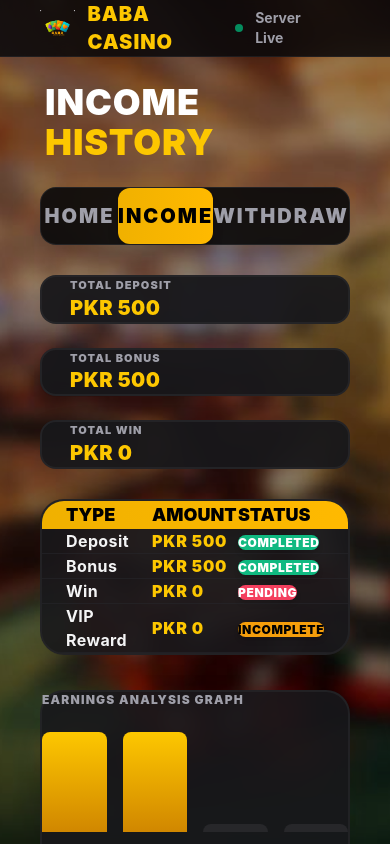
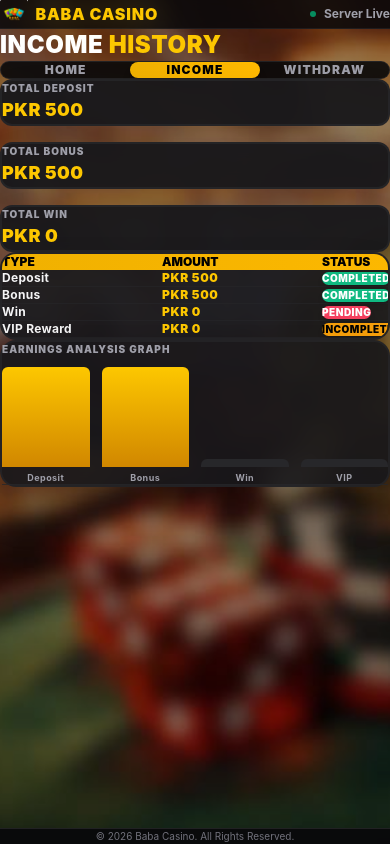
Before and after one commit to jeffoperezi590-lang/baba-casino, a React (Vite) app in the folder client/: page /income in a window 390 px wide. Built offline with nearby package versions, Linux system fonts and the light colour scheme.

Commit message:
design: fixed fluid layout padding structures

```diff
--- a/client/src/pages/Dashboard.jsx
+++ b/client/src/pages/Dashboard.jsx
@@ -52,7 +52,7 @@ function Dashboard() {
     >
       <div className="absolute inset-0 bg-black/40 pointer-events-none z-0"></div>
 
-      {/* HEADER BAR */}
+      {/* 👑 FIXED UNIFIED HEADER BAR (MATCHED WITH INCOME PAGE) */}
       <header className="relative z-20 w-full bg-zinc-950/85 border-b border-zinc-800/60 backdrop-blur-xl py-3.5 flex items-center justify-between px-4 sm:px-10">
         <div className="flex items-center gap-2 sm:gap-3">
           <img src="/images/logo.png" alt="Baba Casino" className="h-7 sm:h-9 object-contain" onError={(e) => e.target.style.display = 'none'} />
@@ -67,43 +67,48 @@ function Dashboard() {
       {/* MAIN LAYOUT */}
       <main className="relative z-10 w-full flex-grow flex flex-col px-4 sm:px-10 pt-4 sm:pt-6">
 
-        {/* PROFILE BLOCK RESPONSIVE SYSTEM */}
-        <div className="w-full flex flex-col sm:flex-row justify-between items-center bg-zinc-900/80 border border-zinc-800/70 rounded-2xl sm:rounded-3xl p-4 sm:p-5 shadow-2xl backdrop-blur-xl gap-4 sm:gap-0 mb-5 sm:mb-6">
-          <div className="flex items-center gap-3 sm:gap-5 self-start sm:self-center">
-            <div className="w-12 h-12 sm:w-16 sm:h-16 rounded-full bg-gradient-to-tr from-yellow-500 via-amber-400 to-yellow-300 flex items-center justify-center text-black text-xl sm:text-3xl font-black shadow-[0_0_25px_rgba(245,158,11,0.3)]">
+        {/* 👑 RE-CONFIGURED PROFILE BLOCK (BALANCE FIXED NEXT TO NAME ON MOBILE) */}
+        <div className="w-full bg-zinc-900/80 border border-zinc-800/70 rounded-2xl sm:rounded-3xl p-4 sm:p-5 shadow-2xl backdrop-blur-xl mb-5 sm:mb-6">
+          <div className="w-full flex flex-col sm:flex-row sm:justify-between sm:items-center gap-4 sm:gap-0">
+
+            {/* LEFT PROFILE GROUP */}
+            <div className="flex items-center gap-3 sm:gap-5">
+              <div className="w-12 h-12 sm:w-16 sm:h-16 rounded-full bg-gradient-to-tr from-yellow-500 via-amber-400 to-yellow-300 flex items-center justify-center text-black text-xl sm:text-3xl font-black shadow-[0_0_25px_rgba(245,158,11,0.3)] shrink-0">
                 {user ? user.username?.charAt(0).toUpperCase() : "U"}
               </div>
               <div className="flex flex-col gap-0.5 sm:gap-1">
-              <h1 className="text-lg sm:text-2xl font-black tracking-wide uppercase text-zinc-100">
+                <h1 className="text-lg sm:text-2xl font-black tracking-wide uppercase text-zinc-100 leading-tight">
                   {user ? user.username : "Loading..."}
                 </h1>
                 <div>
-                <span className="bg-yellow-400/20 text-yellow-400 border border-yellow-400/40 text-[9px] sm:text-[10px] font-black px-2 sm:px-3 py-0.5 rounded tracking-widest">
+                  <span className="bg-yellow-400/20 text-yellow-400 border border-yellow-400/40 text-[9px] sm:text-[10px] font-black px-2 sm:px-3 py-0.5 rounded tracking-widest uppercase">
                     VIP MEMBER
                   </span>
                 </div>
               </div>
             </div>
 
-          {/* BALANCE BLOCK AND LOGOUT ROW MIXUPS FIXED */}
-          <div className="flex items-center justify-between sm:justify-end gap-4 w-full sm:w-auto border-t border-zinc-800/50 sm:border-none pt-3 sm:pt-0">
-            <div className="flex flex-col items-start gap-0.5">
-              <p className="text-zinc-400 text-[10px] sm:text-[11px] font-black tracking-widest uppercase pl-1">Total Balance</p>
-              <div className="bg-gradient-to-r from-yellow-500 to-amber-400 text-black px-4 sm:px-7 py-1.5 sm:py-2 rounded-xl text-xl sm:text-2xl font-black tracking-wider">
+            {/* RIGHT BALANCE + ACTION GROUP (WRAP CONTROLLED FOR HORIZONTAL FLOW) */}
+            <div className="flex items-center justify-between sm:justify-end gap-4 border-t border-zinc-800/50 sm:border-none pt-3 sm:pt-0 w-full sm:w-auto">
+              <div className="flex flex-row sm:flex-col items-center sm:items-start gap-2 sm:gap-0.5">
+                <p className="text-zinc-400 text-[10px] sm:text-[11px] font-black tracking-widest uppercase sm:pl-1 shrink-0">Total Balance:</p>
+                <div className="bg-gradient-to-r from-yellow-500 to-amber-400 text-black px-3.5 sm:px-7 py-1 sm:py-2 rounded-xl text-md sm:text-2xl font-black tracking-wider shadow-md ml-1 sm:ml-0">
                   PKR {user ? user.balance?.toLocaleString() : "0"}
                 </div>
               </div>
 
               <button
                 onClick={handleLogout}
-              className="bg-zinc-950/80 hover:bg-rose-600/20 text-zinc-400 hover:text-rose-400 border border-zinc-800 hover:border-rose-500/40 px-3.5 sm:px-5 py-2 sm:py-2.5 rounded-xl text-xs sm:text-sm font-black tracking-widest uppercase transition-all duration-300 active:scale-95 shadow-md self-end"
+                className="bg-zinc-950/80 hover:bg-rose-600/20 text-zinc-400 hover:text-rose-400 border border-zinc-800 hover:border-rose-500/40 px-3.5 sm:px-5 py-2 sm:py-2.5 rounded-xl text-xs sm:text-sm font-black tracking-widest uppercase transition-all duration-300 active:scale-95 shadow-md h-fit"
               >
                 Logout
               </button>
             </div>
+
+          </div>
         </div>
 
-        {/* MID NAVBAR (FLUID SCALING SQUEEZES FOR TOUCH BOUNDS) */}
+        {/* MID NAVBAR (COMPRESSED SPACING PREVENTS WRAPPING OVERLAPS) */}
         <div className="w-full flex bg-zinc-950/90 border border-zinc-800/80 rounded-xl sm:rounded-2xl p-1 sm:p-2 shadow-2xl backdrop-blur-md mb-6 sm:mb-8">
           {["HOME", "INCOME", "WITHDRAW"].map((tab) => (
             <button
--- a/client/src/pages/Income.jsx
+++ b/client/src/pages/Income.jsx
@@ -34,79 +34,106 @@ function Income() {
     >
       <div className="absolute inset-0 bg-black/40 pointer-events-none z-0"></div>
 
-      <header className="relative z-20 w-full bg-zinc-950/85 border-b border-zinc-800/60 backdrop-blur-xl py-4 flex items-center justify-between" style={{ paddingLeft: '40px', paddingRight: '60px' }}>
-        <div className="flex items-center gap-3">
-          <img src="/images/logo.png" alt="Baba Casino" className="h-9 object-contain" onError={(e) => e.target.style.display = 'none'} />
-          <span className="text-xl font-black tracking-wider text-yellow-400">BABA CASINO</span>
+      {/* 👑 FIXED UNIFIED RESPONSIVE HEADER BAR */}
+      <header className="relative z-20 w-full bg-zinc-950/85 border-b border-zinc-800/60 backdrop-blur-xl py-3.5 flex items-center justify-between px-4 sm:px-10">
+        <div className="flex items-center gap-2 sm:gap-3">
+          <img src="/images/logo.png" alt="Baba Casino" className="h-7 sm:h-9 object-contain" onError={(e) => e.target.style.display = 'none'} />
+          <span className="text-md sm:text-xl font-black tracking-wider text-yellow-400 drop-shadow-[0_0_15px_rgba(250,204,21,0.4)]">BABA CASINO</span>
         </div>
-        <div className="flex items-center gap-3 text-sm text-zinc-400 font-bold">
-          <span className="w-2 h-2 rounded-full bg-emerald-500 animate-pulse"></span>
+        <div className="flex items-center gap-2 text-xs sm:text-sm text-zinc-400 font-bold">
+          <span className="w-1.5 h-1.5 sm:w-2 sm:h-2 rounded-full bg-emerald-500 animate-pulse"></span>
           Server Live
         </div>
       </header>
 
-      <main className="relative z-10 w-full flex-grow flex flex-col" style={{ paddingLeft: '40px', paddingRight: '40px', paddingTop: '25px' }}>
+      {/* MAIN CONTAINER WRAPPER WITH FLUID PADDING SHIFTS */}
+      <main className="relative z-10 w-full flex-grow flex flex-col px-4 sm:px-10 pt-4 sm:pt-6">
 
-        <div className="w-full flex flex-col gap-1 text-left" style={{ marginBottom: '25px', paddingLeft: '5px' }}>
-          <h1 className="text-4xl font-black tracking-wide uppercase">
+        {/* PAGE TITLE */}
+        <div className="w-full flex flex-col gap-0.5 text-left mb-4 sm:mb-6 pl-1">
+          <h1 className="text-2xl sm:text-4xl font-black tracking-wide uppercase">
             <span className="text-white">INCOME </span>
             <span className="text-yellow-400">HISTORY</span>
           </h1>
         </div>
 
-        <div className="w-full flex bg-zinc-950/90 border border-zinc-800/80 rounded-2xl p-2 shadow-2xl backdrop-blur-md" style={{ marginBottom: '30px' }}>
+        {/* 👑 MID NAVBAR FIXED (FLUID GAP PREVENTS SQUEEZING ON SMALL SCREENS) */}
+        <div className="w-full flex bg-zinc-950/90 border border-zinc-800/80 rounded-xl sm:rounded-2xl p-1 sm:p-2 shadow-2xl backdrop-blur-md mb-5 sm:mb-6">
           {["HOME", "INCOME", "WITHDRAW"].map((tab) => (
-            <button key={tab} onClick={() => handleTabClick(tab)} style={{ paddingTop: '14px', paddingBottom: '14px' }} className={`flex-1 rounded-xl text-xl font-black tracking-widest transition-all duration-300 ${activeTab === tab ? "bg-gradient-to-r from-yellow-500 to-amber-400 text-black shadow-lg" : "text-zinc-400 hover:text-white"}`}>{tab}</button>
+            <button
+              key={tab}
+              onClick={() => handleTabClick(tab)}
+              className={`flex-1 rounded-lg sm:rounded-xl text-xs sm:text-xl font-black tracking-widest py-3 sm:py-3.5 transition-all duration-300 ${
+                activeTab === tab ? "bg-gradient-to-r from-yellow-500 to-amber-400 text-black shadow-lg" : "text-zinc-400 hover:text-white"
+              }`}
+            >
+              {tab}
+            </button>
           ))}
         </div>
 
-        {/* SLIM COMPACT CARDS RESTORED WITH PADDING LEFT */}
-        <div className="grid grid-cols-1 md:grid-cols-3 gap-6" style={{ marginBottom: '30px' }}>
-          <div className="bg-zinc-900/95 border-2 border-zinc-800/80 rounded-2xl py-3 shadow-2xl backdrop-blur-sm flex flex-col justify-center" style={{ paddingLeft: '28px', paddingRight: '20px' }}>
-            <p className="text-zinc-400 text-[11px] font-black tracking-widest uppercase mb-0.5">Total Deposit</p>
-            <h2 className="text-xl sm:text-2xl font-black text-yellow-400 tracking-wide">PKR 500</h2>
+        {/* SLIM COMPACT CARDS RESPONSIVE GRID BOXES */}
+        <div className="grid grid-cols-1 sm:grid-cols-3 gap-4 sm:gap-6 mb-5 sm:mb-6">
+          <div className="bg-zinc-900/95 border-2 border-zinc-800/80 rounded-xl sm:rounded-2xl py-3.5 sm:py-4 px-5 sm:px-8 shadow-2xl backdrop-blur-sm flex flex-col justify-center">
+            <p className="text-zinc-400 text-[10px] sm:text-[11px] font-black tracking-widest uppercase mb-0.5">Total Deposit</p>
+            <h2 className="text-lg sm:text-2xl font-black text-yellow-400 tracking-wide">PKR 500</h2>
           </div>
-          <div className="bg-zinc-900/95 border-2 border-zinc-800/80 rounded-2xl py-3 shadow-2xl backdrop-blur-sm flex flex-col justify-center" style={{ paddingLeft: '28px', paddingRight: '20px' }}>
-            <p className="text-zinc-400 text-[11px] font-black tracking-widest uppercase mb-0.5">Total Bonus</p>
-            <h2 className="text-xl sm:text-2xl font-black text-yellow-400 tracking-wide">PKR 500</h2>
+          <div className="bg-zinc-900/95 border-2 border-zinc-800/80 rounded-xl sm:rounded-2xl py-3.5 sm:py-4 px-5 sm:px-8 shadow-2xl backdrop-blur-sm flex flex-col justify-center">
+            <p className="text-zinc-400 text-[10px] sm:text-[11px] font-black tracking-widest uppercase mb-0.5">Total Bonus</p>
+            <h2 className="text-lg sm:text-2xl font-black text-yellow-400 tracking-wide">PKR 500</h2>
           </div>
-          <div className="bg-zinc-900/95 border-2 border-zinc-800/80 rounded-2xl py-3 shadow-2xl backdrop-blur-sm flex flex-col justify-center" style={{ paddingLeft: '28px', paddingRight: '20px' }}>
-            <p className="text-zinc-400 text-[11px] font-black tracking-widest uppercase mb-0.5">Total Win</p>
-            <h2 className="text-xl sm:text-2xl font-black text-yellow-400 tracking-wide">PKR 0</h2>
+          <div className="bg-zinc-900/95 border-2 border-zinc-800/80 rounded-xl sm:rounded-2xl py-3.5 sm:py-4 px-5 sm:px-8 shadow-2xl backdrop-blur-sm flex flex-col justify-center">
+            <p className="text-zinc-400 text-[10px] sm:text-[11px] font-black tracking-widest uppercase mb-0.5">Total Win</p>
+            <h2 className="text-lg sm:text-2xl font-black text-yellow-400 tracking-wide">PKR 0</h2>
           </div>
         </div>
 
-        {/* DATA TABLE */}
-        <div className="bg-zinc-900/90 border-2 border-zinc-800/70 rounded-3xl overflow-hidden shadow-2xl backdrop-blur-sm" style={{ marginBottom: '35px' }}>
-          <div className="grid grid-cols-3 bg-gradient-to-r from-yellow-500 to-amber-400 text-black text-lg font-black py-4" style={{ paddingLeft: '24px', paddingRight: '24px' }}>
-            <div>TYPE</div><div>AMOUNT</div><div>STATUS</div>
+        {/* 👑 DATA TABLE RE-BUILT WITH HORIZONTAL MOBILE SCROLL PROTECTION */}
+        <div className="bg-zinc-900/90 border-2 border-zinc-800/70 rounded-2xl sm:rounded-3xl overflow-hidden shadow-2xl backdrop-blur-sm mb-6 sm:mb-8 overflow-x-auto w-full">
+          <div className="min-w-[480px] sm:w-full">
+            <div className="grid grid-cols-3 bg-gradient-to-r from-yellow-500 to-amber-400 text-black text-xs sm:text-lg font-black py-3 sm:py-4 px-4 sm:px-6">
+              <div>TYPE</div>
+              <div>AMOUNT</div>
+              <div>STATUS</div>
             </div>
             {transactions.map((item, index) => (
-            <div key={index} className="grid grid-cols-3 py-5 border-b border-zinc-800/60 text-md font-bold items-center hover:bg-zinc-800/30" style={{ paddingLeft: '24px', paddingRight: '24px' }}>
+              <div key={index} className="grid grid-cols-3 py-3.5 sm:py-5 border-b border-zinc-800/60 text-xs sm:text-md font-bold items-center hover:bg-zinc-800/30 px-4 sm:px-6">
                 <div className="text-zinc-100 tracking-wide">{item.type}</div>
                 <div className="text-yellow-400 font-black tracking-wider">PKR {item.amount}</div>
                 <div>
-                <span className="px-3 py-1.5 rounded-lg text-xs font-black tracking-wider uppercase shadow-md" style={{ backgroundColor: item.status === "Completed" ? "#10b981" : item.status === "Pending" ? "#f43f5e" : "#f59e0b", color: item.status === "Incomplete" ? "#000" : "#fff" }}>{item.status}</span>
+                  <span
+                    className="px-2.5 sm:px-3 py-1 sm:py-1.5 rounded-lg text-[10px] sm:text-xs font-black tracking-wider uppercase shadow-md inline-block text-center"
+                    style={{
+                      backgroundColor: item.status === "Completed" ? "#10b981" : item.status === "Pending" ? "#f43f5e" : "#f59e0b",
+                      color: item.status === "Incomplete" ? "#000" : "#fff"
+                    }}
+                  >
+                    {item.status}
+                  </span>
                 </div>
               </div>
             ))}
           </div>
+        </div>
 
-        {/* VISUAL GRAPH ACCURATELY PLACED AT THE END */}
-        <div className="w-full bg-zinc-900/90 border-2 border-zinc-800/70 rounded-3xl p-6 shadow-2xl backdrop-blur-sm" style={{ marginBottom: '50px' }}>
-          <p className="text-zinc-400 text-xs font-black tracking-widest uppercase mb-6 text-left pl-1">Earnings Analysis Graph</p>
-          <div className="w-full flex items-end justify-between h-40 px-4 border-b border-zinc-800/80 pb-2 gap-4">
+        {/* VISUAL ANALYSIS GRAPH */}
+        <div className="w-full bg-zinc-900/90 border-2 border-zinc-800/70 rounded-2xl sm:rounded-3xl p-4 sm:p-6 shadow-2xl backdrop-blur-sm mb-10 sm:mb-12">
+          <p className="text-zinc-400 text-[10px] sm:text-xs font-black tracking-widest uppercase mb-4 sm:mb-6 text-left pl-1">Earnings Analysis Graph</p>
+          <div className="w-full flex items-end justify-between h-32 sm:h-40 px-2 sm:px-4 border-b border-zinc-800/80 pb-2 gap-3 sm:gap-4">
             {[{ l: "Deposit", h: "100px" }, { l: "Bonus", h: "100px" }, { l: "Win", h: "8px" }, { l: "VIP", h: "8px" }].map((b, i) => (
-              <div key={i} className="flex-1 flex flex-col items-center gap-2 group">
-                <div className={`w-full rounded-t-lg transition-all duration-500 ${b.h === "8px" ? "bg-zinc-800" : "bg-gradient-to-t from-yellow-600 to-yellow-400"}`} style={{ height: b.h }}></div>
-                <span className="text-zinc-400 text-[11px] font-bold tracking-wider w-full text-center" style={{ paddingLeft: '14px', paddingTop: '10px' }}>{b.l}</span>
+              <div key={i} className="flex-1 flex flex-col items-center gap-1 sm:gap-2 group">
+                <div className={`w-full rounded-t-md sm:rounded-t-lg transition-all duration-500 ${b.h === "8px" ? "bg-zinc-800" : "bg-gradient-to-t from-yellow-600 to-yellow-400"}`} style={{ height: b.h }}></div>
+                <span className="text-zinc-400 text-[9px] sm:text-[11px] font-bold tracking-wider w-full text-center pt-1.5 sm:pt-2">{b.l}</span>
               </div>
             ))}
           </div>
         </div>
 
       </main>
-      <footer className="relative z-20 w-full bg-zinc-950/95 border-t border-zinc-800/80 text-center text-[11px] text-zinc-500 py-5 mt-auto">&copy; {new Date().getFullYear()} Baba Casino.</footer>
+
+      <footer className="relative z-20 w-full bg-zinc-950/95 border-t border-zinc-800/80 text-center text-[10px] sm:text-[11px] text-zinc-500 py-4 mt-auto">
+        &copy; {new Date().getFullYear()} Baba Casino. All Rights Reserved.
+      </footer>
     </div>
   )
 }
```
Lines whose indentation alone changed are shown as unchanged.
